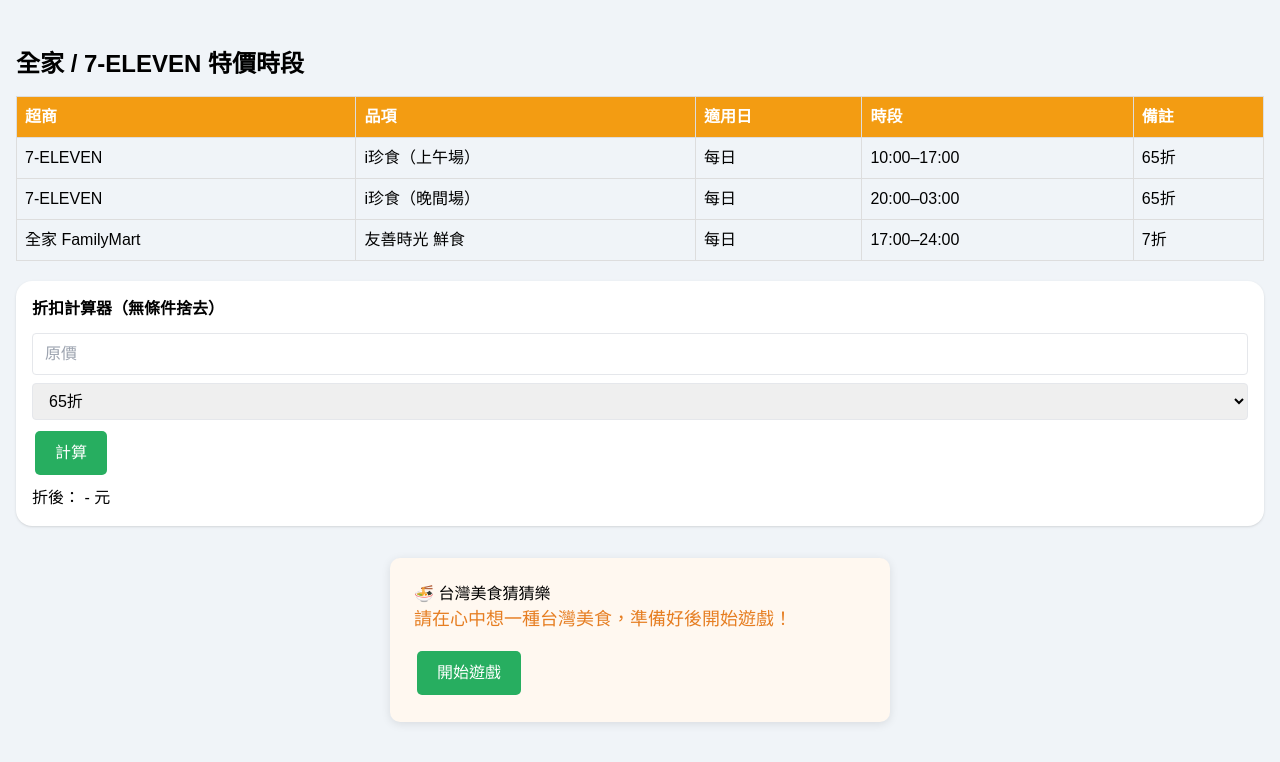
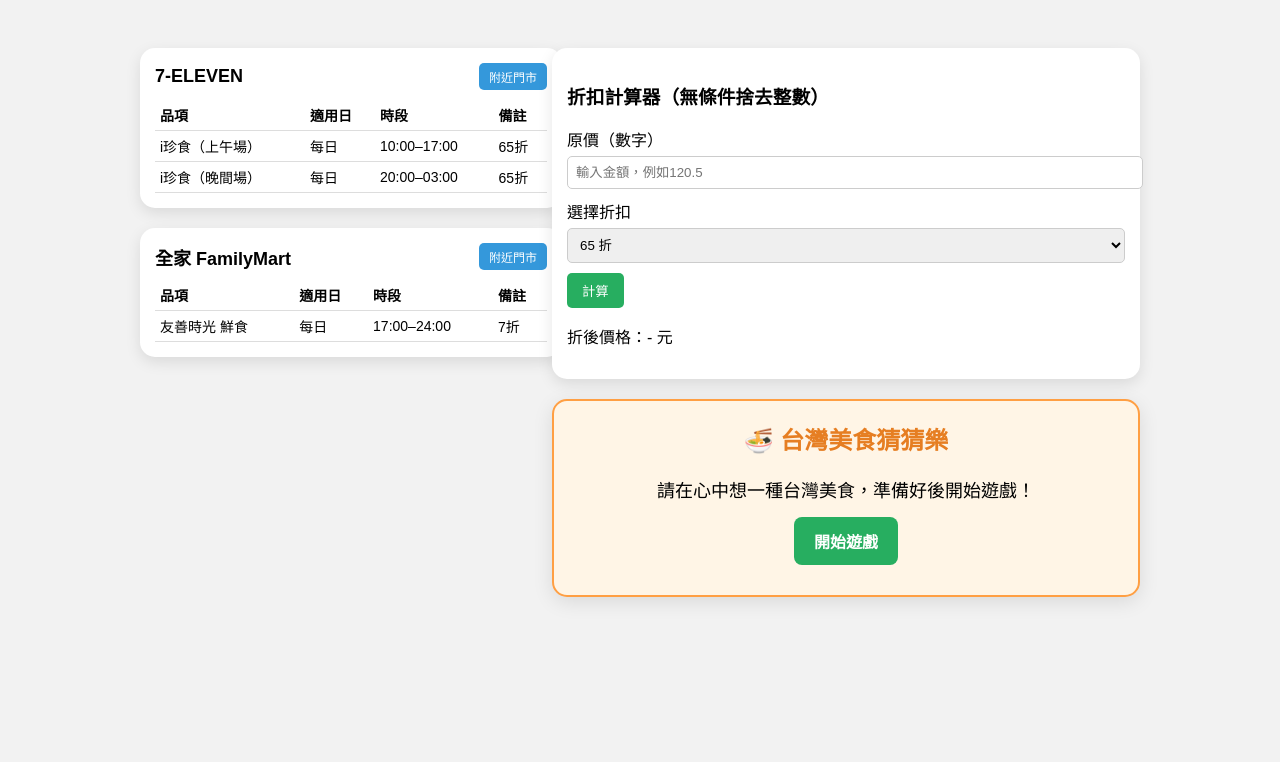
Before and after one commit to a75364700/taiwan-food-guess, a plain HTML site: page index.html in a window 1280 px wide. Drawn offline with nearby package versions, Linux system fonts and the light colour scheme.

Commit message:
Update index.html

```diff
--- a/index.html
+++ b/index.html
@@ -1,50 +1,194 @@
 <!DOCTYPE html>
-<html lang="zh-Hant">
+<html lang="zh-TW">
 <head>
 <meta charset="UTF-8">
 <meta name="viewport" content="width=device-width, initial-scale=1.0">
-  <title>台灣美食猜猜樂 + 折扣計算器</title>
-  <script src="https://cdn.tailwindcss.com"></script>
+<title>超商特價 + 折扣計算器 + 美食猜猜樂</title>
 <style>
-    body { font-family: 'Microsoft JhengHei','微軟正黑體',Arial,sans-serif; background:#f0f4f8; }
-    .container { max-width: 900px; margin:2rem auto; padding:1rem; }
-    .dialog-box { max-width:500px; margin:2rem auto; padding:1.5rem; background:#fff8f0; border-radius:10px; box-shadow:0 2px 10px rgba(0,0,0,0.1);}
-    .question { font-size:18px; margin-bottom:15px; color:#e67e22; }
-    .btn { padding:10px 20px; border:none; border-radius:5px; cursor:pointer; font-size:16px; margin:3px; }
+  body {
+    font-family: 'Microsoft JhengHei', sans-serif;
+    background:#f2f2f2;
+    margin:0;
+    padding:0;
+  }
+  .container {
+    max-width: 1000px;
+    margin: 2rem auto;
+    padding: 1rem;
+    display: grid;
+    grid-template-columns: 1fr 1.5fr;
+    gap: 20px;
+  }
+
+  /* 超商特價區 - 縮小寬度 */
+  .promo-section {
+    grid-column: 1;
+    display: flex;
+    flex-direction: column;
+    gap: 20px;
+    margin-bottom: 30px;
+  }
+  .promo-card {
+    background:white;
+    padding:15px;
+    border-radius:15px;
+    box-shadow:0 5px 15px rgba(0,0,0,0.1);
+    width: 100%;
+  }
+  .promo-card h2 {
+    margin:0 0 10px 0;
+    font-size:18px;
+    display: flex;
+    justify-content: space-between;
+    align-items: center;
+  }
+  .promo-card table {
+    width:100%;
+    border-collapse: collapse;
+    font-size:14px;
+  }
+  .promo-card th, .promo-card td {
+    text-align:left;
+    padding:5px;
+    border-bottom:1px solid #ddd;
+  }
+  .promo-btn {
+    padding:5px 10px;
+    background:#3498db;
+    color:white;
+    border:none;
+    border-radius:5px;
+    cursor:pointer;
+    font-size: 12px;
+  }
+
+  /* 右側內容區 */
+  .right-section {
+    grid-column: 2;
+    display: flex;
+    flex-direction: column;
+    gap: 20px;
+  }
+
+  /* 折扣計算器 */
+  .calc-section {
+    background:white;
+    padding:15px;
+    border-radius:15px;
+    box-shadow:0 5px 15px rgba(0,0,0,0.1);
+  }
+  .calc-section input, .calc-section select {
+    width:100%;
+    padding:8px;
+    margin-top:5px;
+    margin-bottom:10px;
+    border-radius:5px;
+    border:1px solid #ccc;
+  }
+  .calc-section button {
+    padding:8px 15px;
+    border:none;
+    background:#27ae60;
+    color:white;
+    border-radius:5px;
+    cursor:pointer;
+  }
+
+  /* 美食猜猜樂 - 改善按鈕間距 */
+  .dialog-box {
+    background:#fff5e6;
+    padding:20px;
+    border-radius:15px;
+    box-shadow:0 5px 20px rgba(0,0,0,0.1);
+    border:2px solid #ff9f43;
+    text-align:center;
+  }
+  .dialog-box h2 {
+    margin-top:0;
+    color:#e67e22;
+  }
+  .question {
+    font-size:18px;
+    margin-bottom:15px;
+  }
+  .btn-group {
+    display:flex;
+    justify-content: center;
+    gap: 15px; /* 增加按鈕間距 */
+    flex-wrap: wrap;
+    margin-bottom:10px;
+  }
+  .btn {
+    padding:12px 20px; /* 增大按鈕尺寸 */
+    border:none;
+    border-radius:8px;
+    cursor:pointer;
+    font-weight:bold;
+    font-size:16px;
+    min-width: 100px; /* 確保按鈕有最小寬度 */
+  }
   .btn-yes { background:#27ae60; color:white; }
   .btn-no { background:#e74c3c; color:white; }
   .btn-other { background:#f39c12; color:white; }
-    .result { margin-top:20px; padding:15px; background:#e8f4f8; border-radius:5px; }
-    table { width:100%; border-collapse:collapse; margin-bottom:20px; }
-    th, td { border:1px solid #ddd; padding:8px; text-align:left; }
-    th { background:#f39c12; color:white; }
+  .result {
+    display:none;
+    margin-top:20px;
+    padding:15px;
+    background:#e8f4f8;
+    border-radius:8px;
+  }
+
+  /* 美食選項按鈕樣式 */
+  .food-options {
+    display: flex;
+    flex-wrap: wrap;
+    gap: 10px;
+    justify-content: center;
+    margin-top: 15px;
+  }
+
+  /* 響應式設計 */
+  @media (max-width: 768px) {
+    .container {
+      grid-template-columns: 1fr;
+    }
+    .promo-section, .right-section {
+      grid-column: 1;
+    }
+    .btn-group {
+      flex-direction: column;
+      align-items: center;
+    }
+    .btn {
+      width: 100%;
+      max-width: 250px;
+    }
+  }
 </style>
 </head>
 <body>
+
 <div class="container">
-  <h1 class="text-2xl font-bold mb-4">全家 / 7-ELEVEN 特價時段</h1>
 
-  <table>
-    <thead>
-      <tr><th>超商</th><th>品項</th><th>適用日</th><th>時段</th><th>備註</th></tr>
-    </thead>
-    <tbody>
-      <tr><td>7-ELEVEN</td><td>i珍食（上午場）</td><td>每日</td><td>10:00–17:00</td><td>65折</td></tr>
-      <tr><td>7-ELEVEN</td><td>i珍食（晚間場）</td><td>每日</td><td>20:00–03:00</td><td>65折</td></tr>
-      <tr><td>全家 FamilyMart</td><td>友善時光 鮮食</td><td>每日</td><td>17:00–24:00</td><td>7折</td></tr>
-    </tbody>
-  </table>
+  <!-- 超商特價 -->
+  <div class="promo-section" id="promo-section">
+    <!-- JS 生成 -->
+  </div>
 
+  <!-- 右側內容區 -->
+  <div class="right-section">
     <!-- 折扣計算器 -->
-  <div class="p-4 rounded-2xl shadow bg-white mb-6">
-    <h2 class="font-semibold mb-3">折扣計算器（無條件捨去）</h2>
-    <input id="price" type="number" placeholder="原價" class="border px-3 py-2 rounded w-full mb-2">
-    <select id="discount" class="border px-3 py-2 rounded w-full mb-2">
-      <option value="0.65">65折</option>
-      <option value="0.70">7折</option>
+    <div class="calc-section">
+      <h3>折扣計算器（無條件捨去整數）</h3>
+      <label>原價（數字）</label>
+      <input id="price" type="number" min="0" placeholder="輸入金額，例如120.5">
+      <label>選擇折扣</label>
+      <select id="discount">
+        <option value="0.65">65 折</option>
+        <option value="0.70">7 折</option>
       </select>
-    <button onclick="calc()" class="btn btn-yes">計算</button>
-    <p class="mt-2">折後： <span id="result">-</span> 元</p>
+      <button onclick="calc()">計算</button>
+      <p>折後價格：<span id="result">-</span> 元</p>
     </div>
 
     <!-- 美食猜猜樂 -->
@@ -55,43 +199,73 @@
         <div class="btn-group" id="button-group">
           <button class="btn btn-yes" onclick="startGame()">開始遊戲</button>
         </div>
-      <div class="result" id="result-box" style="display:none;"></div>
+        <div class="result" id="result-box"></div>
       </div>
     </div>
   </div>
 
+</div>
+
 <script>
-  // 折扣計算器
-  function calc() {
-    const p = Number(document.getElementById('price').value);
-    const factor = Number(document.getElementById('discount').value);
-    if (!isFinite(p) || p<0) { document.getElementById('result').textContent='請輸入有效數字'; return; }
-    document.getElementById('result').textContent = Math.floor(p*factor);
+  // ===== 超商特價 JS =====
+  const PROMOS = [
+    { chain:"7-ELEVEN", items:[ {name:"i珍食（上午場）", days:"每日", time:"10:00–17:00", remark:"65折"}, {name:"i珍食（晚間場）", days:"每日", time:"20:00–03:00", remark:"65折"} ] },
+    { chain:"全家 FamilyMart", items:[ {name:"友善時光 鮮食", days:"每日", time:"17:00–24:00", remark:"7折"} ] }
+  ];
+
+  const promoSection = document.getElementById('promo-section');
+  PROMOS.forEach(shop => {
+    const div = document.createElement('div');
+    div.className = 'promo-card';
+    let html = `<h2>${shop.chain} <button class="promo-btn" onclick="openMaps('${shop.chain.includes('7')?'7-ELEVEN':'全家 便利商店'}')">附近門市</button></h2>`;
+    html += `<table><thead><tr><th>品項</th><th>適用日</th><th>時段</th><th>備註</th></tr></thead><tbody>`;
+    shop.items.forEach(it => { html += `<tr><td>${it.name}</td><td>${it.days}</td><td>${it.time}</td><td>${it.remark}</td></tr>`; });
+    html += `</tbody></table>`;
+    div.innerHTML = html;
+    promoSection.appendChild(div);
+  });
+
+  function openMaps(keyword){
+    const q = encodeURIComponent(keyword);
+    if(navigator.geolocation){
+      navigator.geolocation.getCurrentPosition(
+        pos=>window.open(`https://www.google.com/maps/search/${q}/@${pos.coords.latitude},${pos.coords.longitude},15z`,'_blank'),
+        ()=>window.open(`https://www.google.com/maps/search/${q}`,'_blank'),
+        {enableHighAccuracy:true,timeout:8000}
+      );
+    } else { window.open(`https://www.google.com/maps/search/${q}`,'_blank'); }
   }
 
-  // 美食猜猜樂
+  // ===== 折扣計算器 JS =====
+  function calc(){
+    const p = Number(document.getElementById('price').value);
+    const f = Number(document.getElementById('discount').value);
+    if(!isFinite(p)||p<0){document.getElementById('result').textContent='請輸入有效數字'; return;}
+    document.getElementById('result').textContent = Math.floor(p*f);
+  }
+
+  // ===== 美食猜猜樂 JS =====
   const questions = [
     "主食是米飯類的嗎？",
     "這道菜通常作為正餐食用嗎？",
     "這道菜屬於台式風味嗎？"
   ];
-
   const foodDatabase = {
     "rice_meal_taiwanese":["滷肉飯","控肉飯","豬腳飯","便當","海鮮粥","皮蛋瘦肉粥"],
     "rice_meal_other":["咖哩飯","鰻魚飯","石鍋拌飯"],
     "rice_snack_taiwanese":["筒仔米糕","油飯","飯糰"],
-    "noodle_meal_taiwanese":["牛肉麵","榨菜肉絲麵","陽春麵","擔仔麵","麻醬麵","排骨酥麵","鴨肉麵","意麵","炒麵"],
+    "noodle_meal_taiwanese":["牛肉麵","榨菜肉絲麵","陽春麵","擔仔麵","麻醬麵"],
     "noodle_meal_other":["拉麵","義大利麵"],
-    "other_meal_taiwanese":["水餃","鍋貼","小籠包","包子","藥燉排骨","火鍋"],
-    "other_meal_other":["pizza","漢堡"],
-    "other_snack_taiwanese":["肉圓","蚵仔煎","蔥油餅","胡椒餅","潤餅","割包","蛋餅","鹽酥雞","臭豆腐","關東煮","車輪餅"]
+    "other_snack_taiwanese":["肉圓","蚵仔煎","蔥油餅","胡椒餅","潤餅","蛋餅","鹽酥雞"]
   };
 
-  let currentAnswers=[],currentQuestion=0;
+  let currentAnswers=[], currentQuestion=0;
 
   function startGame(){
-    currentAnswers=[]; currentQuestion=0;
+    currentAnswers=[];
+    currentQuestion=0;
     showQuestion(0);
+    document.getElementById('result-box').style.display='none';
   }
 
   function showQuestion(index){
@@ -101,30 +275,46 @@
       qText.textContent=`問題 ${index+1}/${questions.length}: ${questions[index]}`;
       btnGroup.innerHTML=`<button class="btn btn-yes" onclick="answerQuestion(true)">是</button>
                           <button class="btn btn-no" onclick="answerQuestion(false)">否</button>`;
-    } else { showResult(); }
+    } else {
+      showResult();
+    }
   }
 
-  function answerQuestion(ans){ currentAnswers.push(ans); currentQuestion++; showQuestion(currentQuestion); }
+  function answerQuestion(ans){
+    currentAnswers.push(ans);
+    currentQuestion++;
+    showQuestion(currentQuestion);
+  }
 
   function showResult(){
-    const stapleType = currentAnswers[0]?'rice':(currentAnswers[1]?'noodle':'other');
-    const occasion = currentAnswers[1]?'meal':'snack';
-    const cuisine = currentAnswers[2]?'taiwanese':'other';
-    const key = `${stapleType}_${occasion}_${cuisine}`;
-    const foods = foodDatabase[key] || ["無法確定，請再試一次！"];
-    const randomFood = foods[Math.floor(Math.random()*foods.length)];
+    const stapleType=currentAnswers[0]?'rice':'other';
+    const occasion=currentAnswers[1]?'meal':'snack';
+    const cuisine=currentAnswers[2]?'taiwanese':'other';
+    const key=`${stapleType}_${occasion}_${cuisine}`;
+    const foods=foodDatabase[key]||["無法確定，請再試一次！"];
+    const resDiv=document.getElementById('result-box');
+    const qText=document.getElementById('question-text');
+    qText.textContent="猜測結果 🎉";
+    resDiv.style.display='block';
 
-    const qText=document.getElementById('question-text');
-    const btnGroup=document.getElementById('button-group');
-    const resBox=document.getElementById('result-box');
+    // 創建美食選項按鈕
+    let foodButtons = '';
+    foods.forEach(food => {
+      foodButtons += `<button class="btn btn-other" onclick="openMaps('${food}')">${food}</button>`;
+    });
 
-    qText.textContent="遊戲完成！";
-    btnGroup.innerHTML='';
-    resBox.style.display='block';
-    resBox.innerHTML=`🎉 我猜您想的是：<br>
-                     <a href="https://www.google.com/maps/search/${encodeURIComponent(randomFood)}" target="_blank" class="btn btn-yes">${randomFood}</a>
-                     <br><button class="btn btn-other" onclick="startGame()">再玩一次</button>`;
+    resDiv.innerHTML = `
+      <p>您心中想的是以下其中一種美食嗎？</p>
+      <div class="food-options">
+        ${foodButtons}
+      </div>
+      <button class="btn btn-yes" onclick="startGame()" style="margin-top: 15px;">再玩一次</button>
+    `;
+
+    document.getElementById('button-group').innerHTML='';
   }
 </script>
+
 </body>
 </html>
+</html>
```
Lines whose indentation alone changed are shown as unchanged.
